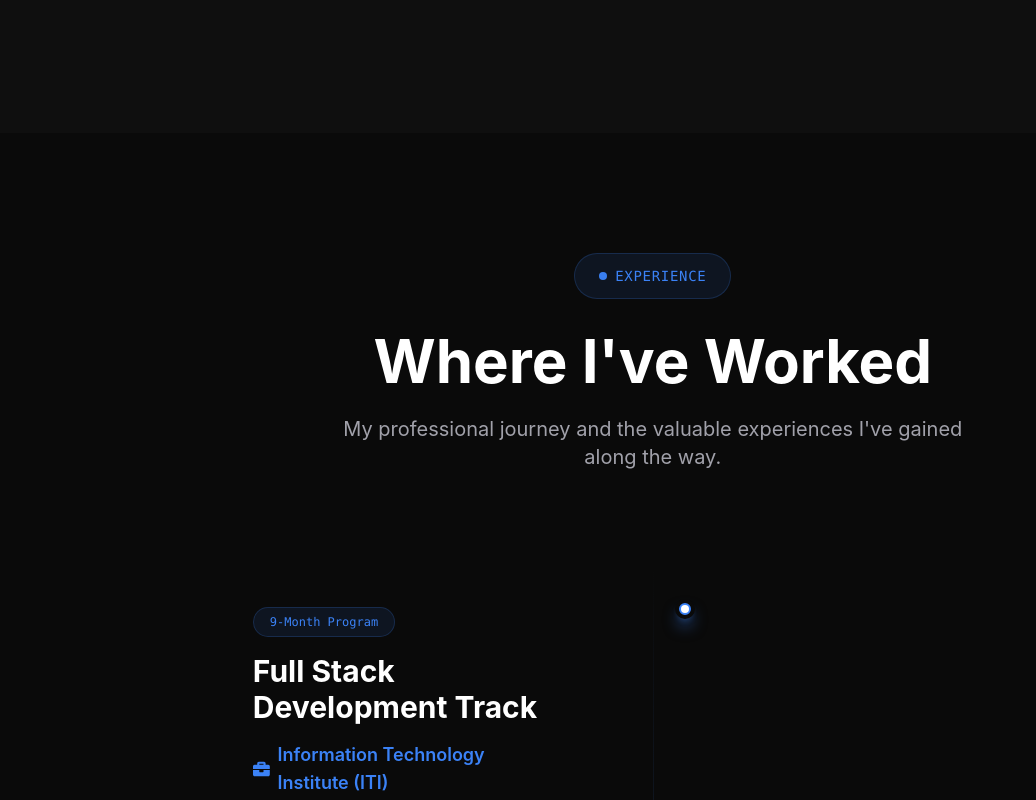
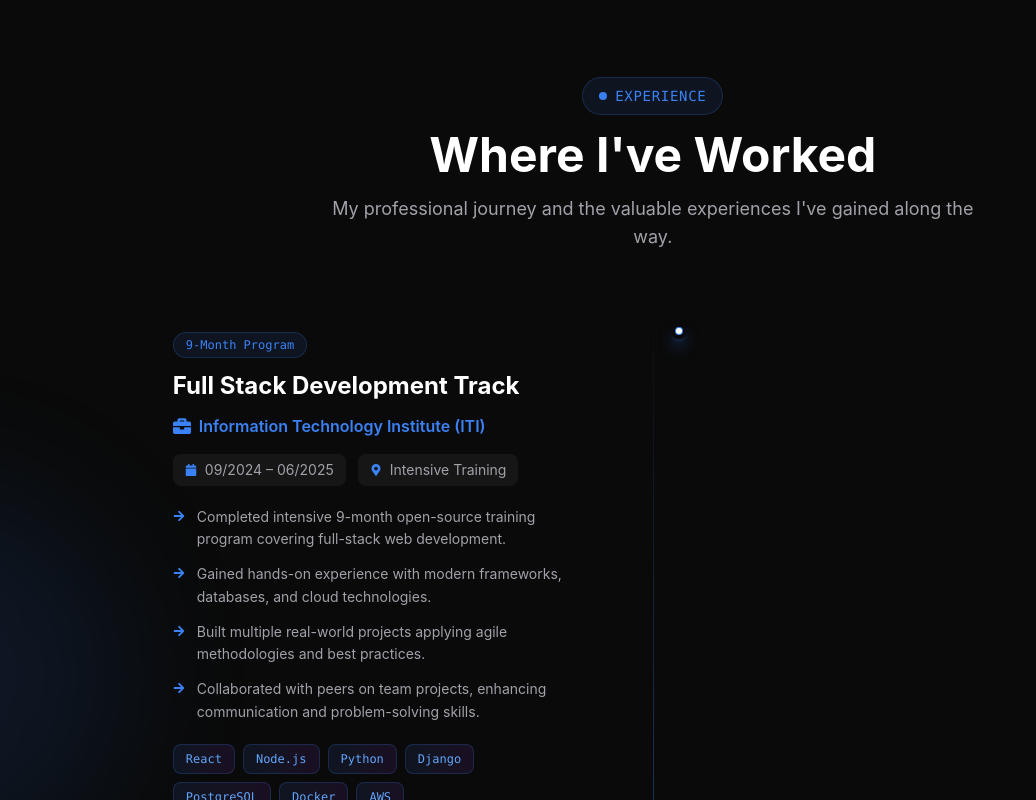
Before and after one commit to mahalawydev2/protofolio, a React (Vite) app: page / in a window 1280 px wide. Shown: the part 1340-2140 px from the top of the page, without its empty margins (0-1036 px from the left). Built offline with nearby package versions, Linux system fonts and the light colour scheme.

Commit message:
minimize2

```diff
--- a/src/App.css
+++ b/src/App.css
@@ -76,18 +76,18 @@ body {
 
 /* Section Styles */
 .section-padding {
-  padding: 120px 24px;
+  padding: 64px 24px;
 }
 
 @media (min-width: 768px) {
   .section-padding {
-    padding: 160px 48px;
+    padding: 80px 48px;
   }
 }
 
 @media (min-width: 1024px) {
   .section-padding {
-    padding: 180px 64px;
+    padding: 96px 64px;
   }
 }
 
--- a/src/components/About.jsx
+++ b/src/components/About.jsx
@@ -8,7 +8,7 @@ const About = () => {
   return (
     <section
       id="about"
-      className="py-24 md:py-32 px-6 bg-[#0f0f0f] relative overflow-hidden"
+      className="py-16 md:py-20 px-6 bg-[#0f0f0f] relative overflow-hidden"
       ref={ref}
     >
       {/* Background */}
@@ -21,9 +21,9 @@ const About = () => {
           initial={{ opacity: 0, y: 20 }}
           animate={isInView ? { opacity: 1, y: 0 } : {}}
           transition={{ duration: 0.5 }}
-          className="text-center mb-12"
+          className="text-center mb-8"
         >
-          <span className="inline-flex items-center gap-2 px-4 py-2 rounded-full bg-[#3b82f6]/10 border border-[#3b82f6]/20 text-[#3b82f6] font-mono text-sm mb-6">
+          <span className="inline-flex items-center gap-2 px-4 py-2 rounded-full bg-[#3b82f6]/10 border border-[#3b82f6]/20 text-[#3b82f6] font-mono text-sm mb-4">
             <span className="w-1.5 h-1.5 rounded-full bg-[#3b82f6] animate-pulse" />
             ABOUT
           </span>
@@ -37,7 +37,7 @@ const About = () => {
           initial={{ opacity: 0, y: 30 }}
           animate={isInView ? { opacity: 1, y: 0 } : {}}
           transition={{ duration: 0.5, delay: 0.2 }}
-          className="glass-strong rounded-3xl p-8 md:p-12 text-center"
+          className="glass-strong rounded-3xl p-6 md:p-10 text-center"
         >
           <p className="text-[#a1a1aa] text-lg md:text-xl leading-relaxed">
             I'm <span className="text-white font-semibold">Abdelrahman S. Ahmed</span>, a Computer Engineering student at Ain Shams University,
--- a/src/components/Contact.jsx
+++ b/src/components/Contact.jsx
@@ -15,7 +15,7 @@ const Contact = () => {
   return (
     <section
       id="contact"
-      className="py-24 md:py-32 px-6 bg-[#0a0a0a] relative overflow-hidden"
+      className="py-16 md:py-20 px-6 bg-[#0a0a0a] relative overflow-hidden"
       ref={ref}
     >
       {/* Background Elements */}
@@ -34,16 +34,16 @@ const Contact = () => {
             initial={{ scale: 0 }}
             animate={isInView ? { scale: 1 } : {}}
             transition={{ duration: 0.5, delay: 0.2 }}
-            className="inline-flex items-center gap-2 px-6 py-3 rounded-full bg-[#3b82f6]/10 border border-[#3b82f6]/20 mb-8"
+            className="inline-flex items-center gap-2 px-4 py-2 rounded-full bg-[#3b82f6]/10 border border-[#3b82f6]/20 mb-4"
           >
             <FaPaperPlane className="text-[#3b82f6] text-sm" />
             <span className="text-[#3b82f6] font-mono text-sm tracking-wider">CONTACT</span>
           </motion.div>
 
-          <h2 className="text-4xl md:text-5xl lg:text-6xl font-bold text-white mb-6">
+          <h2 className="text-3xl md:text-4xl lg:text-5xl font-bold text-white mb-4">
             Get In <span className="gradient-text">Touch</span>
           </h2>
-          <p className="text-[#a1a1aa] text-lg md:text-xl max-w-xl mx-auto mb-12">
+          <p className="text-[#a1a1aa] text-lg max-w-xl mx-auto mb-8">
             I'm currently open to internships and junior roles. Feel free to reach out!
           </p>
 
@@ -52,7 +52,7 @@ const Contact = () => {
             initial={{ opacity: 0, y: 20 }}
             animate={isInView ? { opacity: 1, y: 0 } : {}}
             transition={{ duration: 0.5, delay: 0.4 }}
-            className="flex justify-center gap-6"
+            className="flex justify-center gap-5"
           >
             {socialLinks.map((social) => (
               <motion.a
@@ -60,11 +60,11 @@ const Contact = () => {
                 href={social.href}
                 target="_blank"
                 rel="noopener noreferrer"
-                whileHover={{ y: -8, scale: 1.1 }}
+                whileHover={{ y: -6, scale: 1.1 }}
                 whileTap={{ scale: 0.95 }}
-                className="w-16 h-16 rounded-2xl bg-white/5 flex items-center justify-center text-[#a1a1aa] hover:text-[#3b82f6] hover:bg-[#3b82f6]/10 transition-all border border-white/10 hover:border-[#3b82f6]/30"
+                className="w-14 h-14 rounded-xl bg-white/5 flex items-center justify-center text-[#a1a1aa] hover:text-[#3b82f6] hover:bg-[#3b82f6]/10 transition-all border border-white/10 hover:border-[#3b82f6]/30"
               >
-                <span className="text-2xl">{social.icon}</span>
+                <span className="text-xl">{social.icon}</span>
               </motion.a>
             ))}
           </motion.div>
--- a/src/components/Experience.jsx
+++ b/src/components/Experience.jsx
@@ -74,7 +74,7 @@ const Experience = () => {
   return (
     <section
       id="experience"
-      className="section-padding bg-[#0a0a0a] relative overflow-hidden"
+      className="py-16 md:py-20 px-6 bg-[#0a0a0a] relative overflow-hidden"
       ref={ref}
     >
       {/* Background Elements */}
@@ -82,28 +82,28 @@ const Experience = () => {
       <div className="absolute top-1/4 -left-64 w-96 h-96 bg-blue-500/10 rounded-full blur-3xl" />
       <div className="absolute bottom-1/4 -right-64 w-96 h-96 bg-purple-500/10 rounded-full blur-3xl" />
 
-      <div className="section-container relative z-10">
+      <div className="max-w-6xl mx-auto relative z-10">
         {/* Section Header */}
         <motion.div
           initial={{ opacity: 0, y: 30 }}
           animate={isInView ? { opacity: 1, y: 0 } : {}}
           transition={{ duration: 0.6 }}
-          className="text-center mb-24"
+          className="text-center mb-12"
         >
           <motion.div
             initial={{ scale: 0 }}
             animate={isInView ? { scale: 1 } : {}}
             transition={{ duration: 0.5, delay: 0.2 }}
-            className="inline-flex items-center gap-2 px-6 py-3 rounded-full bg-[#3b82f6]/10 border border-[#3b82f6]/20 mb-8"
+            className="inline-flex items-center gap-2 px-4 py-2 rounded-full bg-[#3b82f6]/10 border border-[#3b82f6]/20 mb-4"
           >
             <span className="w-2 h-2 rounded-full bg-[#3b82f6] animate-pulse" />
             <span className="text-[#3b82f6] font-mono text-sm tracking-wider">EXPERIENCE</span>
           </motion.div>
 
-          <h2 className="text-4xl md:text-5xl lg:text-6xl font-bold text-white mb-6">
+          <h2 className="text-3xl md:text-4xl lg:text-5xl font-bold text-white mb-4">
             Where I've <span className="gradient-text">Worked</span>
           </h2>
-          <p className="text-[#a1a1aa] text-lg md:text-xl max-w-2xl mx-auto">
+          <p className="text-[#a1a1aa] text-lg max-w-2xl mx-auto">
             My professional journey and the valuable experiences I've gained along the way.
           </p>
         </motion.div>
@@ -122,60 +122,60 @@ const Experience = () => {
             <motion.div
               key={exp.title}
               variants={itemVariants}
-              className={`relative mb-16 last:mb-0 md:w-1/2 ${
-                index % 2 === 0 ? 'md:pr-16 md:ml-0' : 'md:pl-16 md:ml-auto'
+              className={`relative mb-10 last:mb-0 md:w-1/2 ${
+                index % 2 === 0 ? 'md:pr-12 md:ml-0' : 'md:pl-12 md:ml-auto'
               }`}
             >
               {/* Timeline Dot */}
-              <div className="hidden md:flex absolute top-8 items-center justify-center w-5 h-5 rounded-full bg-[#3b82f6] border-4 border-[#0a0a0a] shadow-lg shadow-[#3b82f6]/50 z-10"
+              <div className="hidden md:flex absolute top-6 items-center justify-center w-4 h-4 rounded-full bg-[#3b82f6] border-4 border-[#0a0a0a] shadow-lg shadow-[#3b82f6]/50 z-10"
                 style={{
-                  [index % 2 === 0 ? 'right' : 'left']: '-42px',
+                  [index % 2 === 0 ? 'right' : 'left']: '-34px',
                 }}
               >
-                <div className="w-2 h-2 rounded-full bg-white animate-pulse" />
+                <div className="w-1.5 h-1.5 rounded-full bg-white animate-pulse" />
               </div>
 
               {/* Card */}
-              <div className="glass-strong rounded-3xl p-8 md:p-10 card-hover group">
+              <div className="glass-strong rounded-2xl p-6 md:p-8 card-hover group">
                 {/* Header */}
-                <div className="flex flex-wrap items-start justify-between gap-4 mb-6">
+                <div className="flex flex-wrap items-start justify-between gap-3 mb-4">
                   <div>
-                    <span className="inline-block px-4 py-1.5 rounded-full text-xs font-mono bg-[#3b82f6]/10 text-[#3b82f6] border border-[#3b82f6]/20 mb-4">
+                    <span className="inline-block px-3 py-1 rounded-full text-xs font-mono bg-[#3b82f6]/10 text-[#3b82f6] border border-[#3b82f6]/20 mb-3">
                       {exp.type}
                     </span>
-                    <h3 className="text-2xl md:text-3xl font-bold text-white group-hover:text-[#3b82f6] transition-colors">
+                    <h3 className="text-xl md:text-2xl font-bold text-white group-hover:text-[#3b82f6] transition-colors">
                       {exp.title}
                     </h3>
                   </div>
                   <div className="flex items-center gap-2 text-[#3b82f6]">
-                    <FaBriefcase className="text-xl" />
-                    <span className="font-semibold text-lg">{exp.company}</span>
+                    <FaBriefcase className="text-lg" />
+                    <span className="font-semibold">{exp.company}</span>
                   </div>
                 </div>
 
                 {/* Meta */}
-                <div className="flex flex-wrap gap-4 mb-8">
-                  <div className="flex items-center gap-2 px-4 py-2 rounded-xl bg-white/5 text-[#a1a1aa] text-sm">
-                    <FaCalendar className="text-[#3b82f6]" />
+                <div className="flex flex-wrap gap-3 mb-5">
+                  <div className="flex items-center gap-2 px-3 py-1.5 rounded-lg bg-white/5 text-[#a1a1aa] text-sm">
+                    <FaCalendar className="text-[#3b82f6] text-xs" />
                     <span>{exp.date}</span>
                   </div>
-                  <div className="flex items-center gap-2 px-4 py-2 rounded-xl bg-white/5 text-[#a1a1aa] text-sm">
-                    <FaMapMarkerAlt className="text-[#3b82f6]" />
+                  <div className="flex items-center gap-2 px-3 py-1.5 rounded-lg bg-white/5 text-[#a1a1aa] text-sm">
+                    <FaMapMarkerAlt className="text-[#3b82f6] text-xs" />
                     <span>{exp.location}</span>
                   </div>
                 </div>
 
                 {/* Description */}
-                <ul className="space-y-4 mb-8">
+                <ul className="space-y-3 mb-5">
                   {exp.description.map((item, i) => (
                     <motion.li
                       key={i}
                       initial={{ opacity: 0, x: -20 }}
                       animate={isInView ? { opacity: 1, x: 0 } : {}}
                       transition={{ delay: 0.5 + i * 0.1 }}
-                      className="flex items-start gap-4 text-[#a1a1aa]"
+                      className="flex items-start gap-3 text-[#a1a1aa] text-sm"
                     >
-                      <FaArrowRight className="text-[#3b82f6] mt-1.5 flex-shrink-0 text-sm" />
+                      <FaArrowRight className="text-[#3b82f6] mt-1 flex-shrink-0 text-xs" />
                       <span className="leading-relaxed">{item}</span>
                     </motion.li>
                   ))}
@@ -186,7 +186,7 @@ const Experience = () => {
                   {exp.skills.map((skill) => (
                     <span
                       key={skill}
-                      className="px-4 py-2 text-sm font-mono rounded-lg bg-gradient-to-r from-[#3b82f6]/10 to-purple-500/10 text-[#60a5fa] border border-[#3b82f6]/20"
+                      className="px-3 py-1.5 text-xs font-mono rounded-lg bg-gradient-to-r from-[#3b82f6]/10 to-purple-500/10 text-[#60a5fa] border border-[#3b82f6]/20"
                     >
                       {skill}
                     </span>
--- a/src/components/Skills.jsx
+++ b/src/components/Skills.jsx
@@ -53,30 +53,10 @@ const Skills = () => {
     { node: <SiCss3 style={{ color: '#1572B6' }} />, title: 'CSS3' },
   ];
 
-  const otherSkills = [
-    'Bootstrap',
-    'Tailwind CSS',
-    'Express.js',
-    'REST APIs',
-    'GraphQL',
-    'Redis',
-    'FreeRTOS',
-    'Selenium',
-    'Jira',
-    'VS Code',
-  ];
-
-  const skillCategories = [
-    { label: 'Languages', count: 6, color: '#3b82f6' },
-    { label: 'Frontend', count: 5, color: '#06b6d4' },
-    { label: 'Backend', count: 5, color: '#10b981' },
-    { label: 'DevOps', count: 6, color: '#8b5cf6' },
-  ];
-
   return (
     <section
       id="skills"
-      className="py-24 md:py-32 px-6 bg-[#0a0a0a] relative overflow-hidden"
+      className="py-16 md:py-20 px-6 bg-[#0a0a0a] relative overflow-hidden"
       ref={ref}
     >
       {/* Background */}
@@ -88,13 +68,13 @@ const Skills = () => {
           initial={{ opacity: 0, y: 20 }}
           animate={isInView ? { opacity: 1, y: 0 } : {}}
           transition={{ duration: 0.5 }}
-          className="text-center mb-16"
+          className="text-center mb-10"
         >
-          <span className="inline-flex items-center gap-2 px-4 py-2 rounded-full bg-[#3b82f6]/10 border border-[#3b82f6]/20 text-[#3b82f6] font-mono text-sm mb-6">
+          <span className="inline-flex items-center gap-2 px-4 py-2 rounded-full bg-[#3b82f6]/10 border border-[#3b82f6]/20 text-[#3b82f6] font-mono text-sm mb-4">
             <FaCode className="text-sm" />
             SKILLS
           </span>
-          <h2 className="text-3xl md:text-4xl lg:text-5xl font-bold text-white mb-4">
+          <h2 className="text-3xl md:text-4xl lg:text-5xl font-bold text-white mb-3">
             Tech <span className="gradient-text">Stack</span>
           </h2>
           <p className="text-[#a1a1aa] text-lg max-w-xl mx-auto">
@@ -107,7 +87,7 @@ const Skills = () => {
           initial={{ opacity: 0 }}
           animate={isInView ? { opacity: 1 } : {}}
           transition={{ duration: 0.5, delay: 0.2 }}
-          className="mb-8 overflow-hidden"
+          className="mb-6 overflow-hidden"
         >
           <LogoLoop
             logos={primarySkills}
@@ -119,7 +99,7 @@ const Skills = () => {
             fadeOut={true}
             fadeOutColor="#0a0a0a"
             scaleOnHover={true}
-            className="py-6"
+            className="py-4"
           />
         </motion.div>
 
@@ -128,7 +108,7 @@ const Skills = () => {
           initial={{ opacity: 0 }}
           animate={isInView ? { opacity: 1 } : {}}
           transition={{ duration: 0.5, delay: 0.3 }}
-          className="mb-16 overflow-hidden"
+          className="overflow-hidden"
         >
           <LogoLoop
             logos={secondarySkills}
@@ -143,8 +123,6 @@ const Skills = () => {
             className="py-4"
           />
         </motion.div>
-
-
       </div>
     </section>
   );
```
Also changed, not shown: src/components/Projects.jsx (+46 -49 lines).
